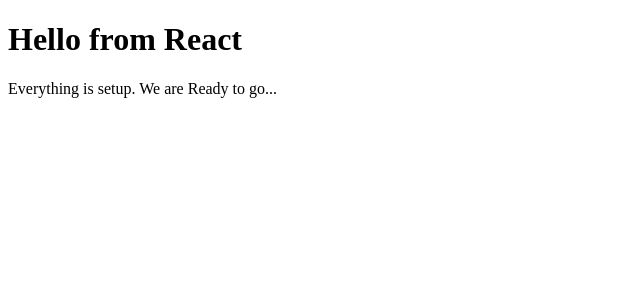
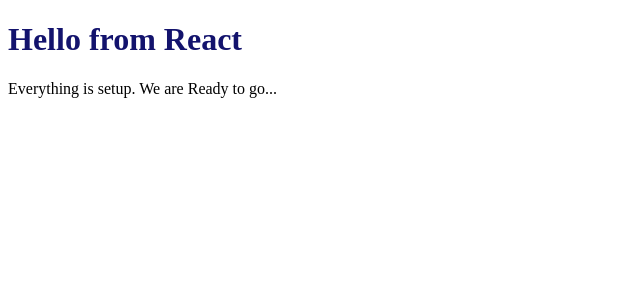
Before and after one commit to dnyaneshbhalerao/react-boilerplate, a React app: page / in a window 1280 px wide. Shown: the top 300 px of the page, without its empty margins (0-640 px from the left). Built offline with nearby package versions, Linux system fonts and the light colour scheme.

Commit message:
Moved stylesheet from src to assets directory

```diff
--- /dev/null
+++ b/assets/styles/index.css
@@ -0,0 +1,5 @@
+/*Add Styles to be included*/
+
+h1 {
+  color: rgb(19, 19, 109);
+}
--- a/src/styles/index.css
+++ /dev/null
@@ -1 +0,0 @@
-/*Add Styles to be included*/
--- a/src/views/App.js
+++ b/src/views/App.js
@@ -1,5 +1,5 @@
 import React from 'react';
-import '../styles/index.css';
+import '../../assets/styles/index.css';
 
 export default class App extends React.Component {
   render() {
```
